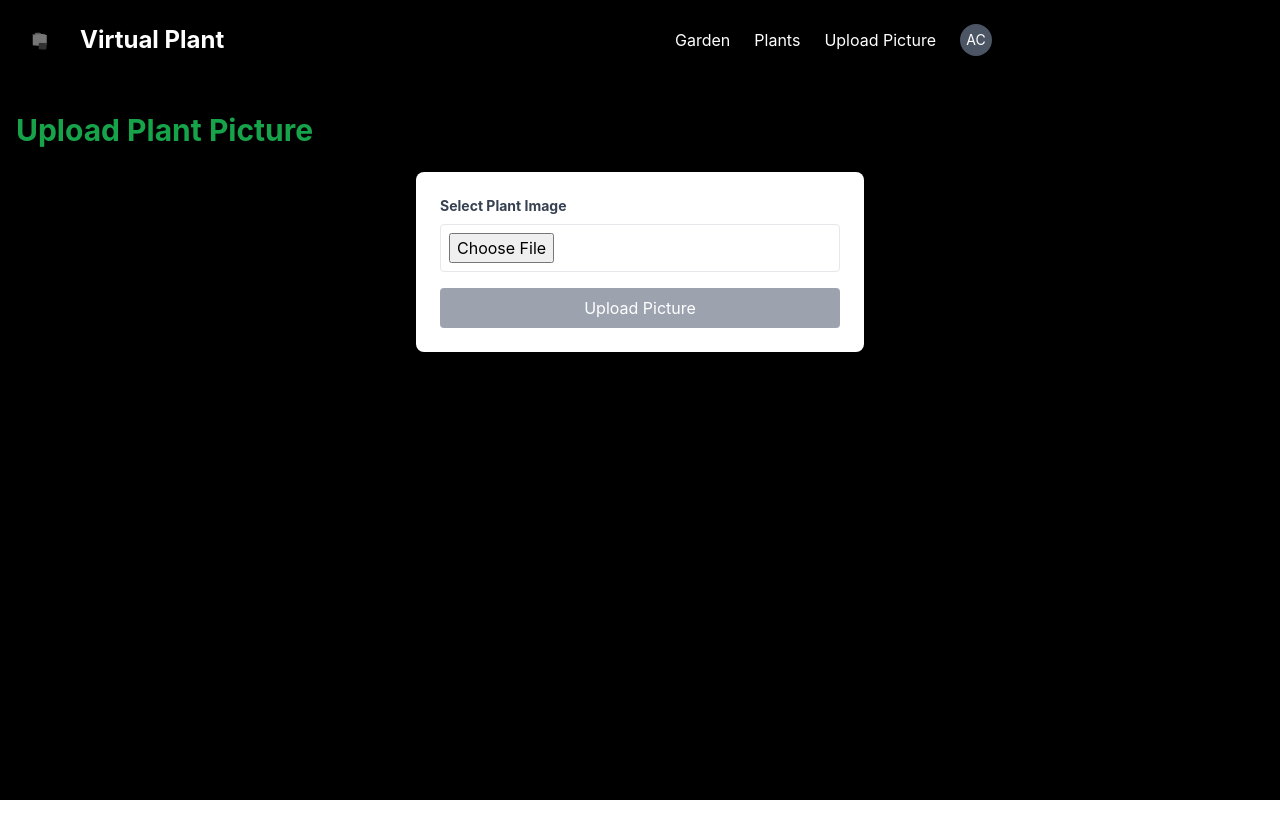
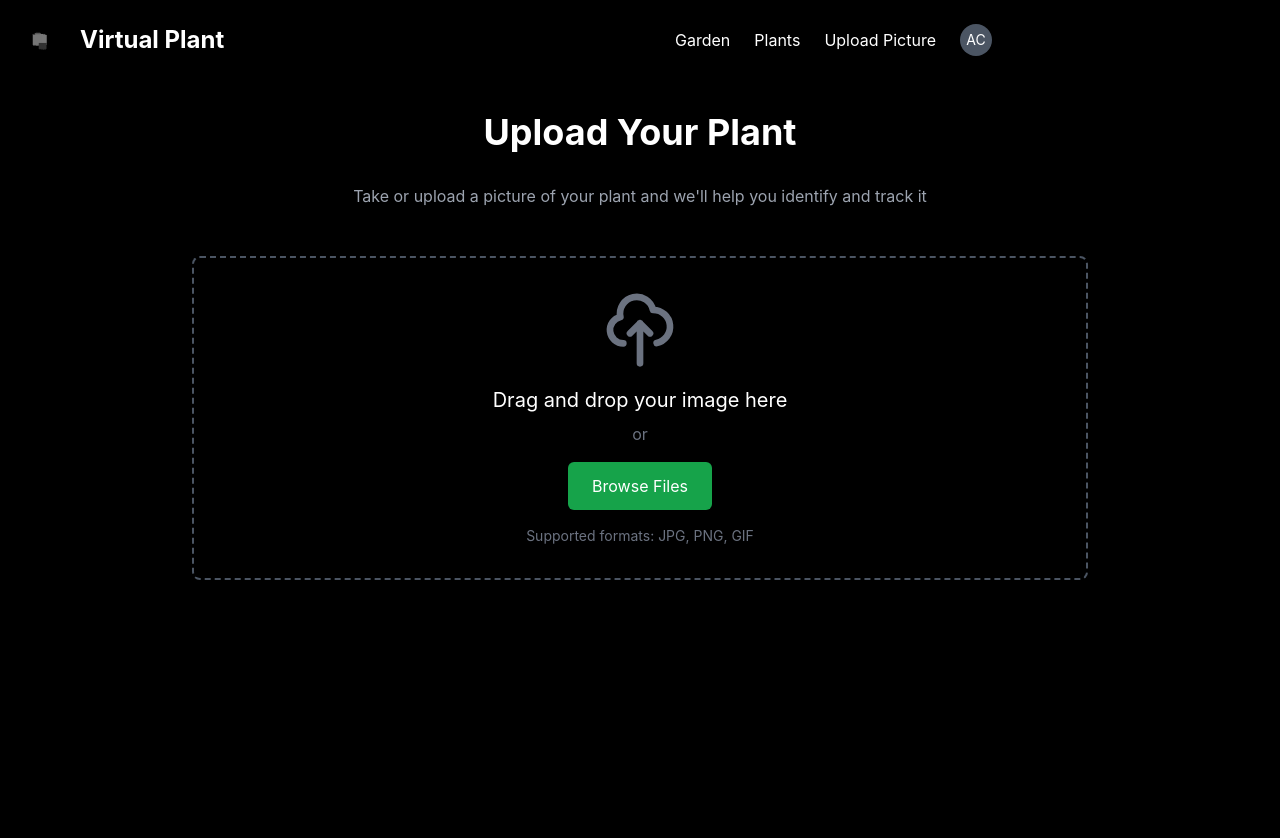
Before and after one commit to dwu006/scuhacks, a React (Vite) app in the folder scuhacks/: page /upload in a window 1280 px wide. Shown: the top 838 px of the page. Before the commit the page ends 800 px from the top, so only its background shows below. Built offline with nearby package versions, Linux system fonts and the light colour scheme.

Commit message:
Changed Image upload UI

```diff
--- a/scuhacks/package.json
+++ b/scuhacks/package.json
@@ -14,6 +14,7 @@
     "@react-three/fiber": "^8.15.16",
     "class-variance-authority": "^0.7.0",
     "clsx": "^2.1.0",
+    "framer-motion": "^12.4.3",
     "lucide-react": "^0.330.0",
     "react": "^18.2.0",
     "react-dom": "^18.2.0",
--- a/scuhacks/src/pages/Garden.jsx
+++ b/scuhacks/src/pages/Garden.jsx
@@ -1,15 +1,21 @@
 import { Canvas } from '@react-three/fiber';
 import { StatisticsSidebar } from '../components/StatisticsSidebar';
 import { Scene } from '../components/Scene';
+import { useNavigate } from 'react-router-dom';
 
 function Garden() {
+  const navigate = useNavigate();
+
   return (
     <div className="relative w-full h-screen bg-black text-white overflow-hidden">
       <StatisticsSidebar />
       <div className="absolute top-1/4 left-1/2 transform -translate-x-1/2 -translate-y-1/2 text-center z-10 mr-32">
         <h1 className="text-6xl font-bold mb-8 max-w-4xl mx-auto">Plant a Plant!</h1>
         <h2 className="text-xl mb-10">Take a picture of your plant and get started</h2>
-        <button className="bg-white text-black font-bold py-3 px-6 rounded-md hover:bg-gray-200 transition duration-300">
+        <button
+          onClick={() => navigate('/upload')}
+          className="bg-white text-black font-bold py-3 px-6 rounded-md hover:bg-gray-200 transition duration-300"
+        >
           Upload a picture
         </button>
       </div>
--- a/scuhacks/src/pages/Upload.jsx
+++ b/scuhacks/src/pages/Upload.jsx
@@ -1,39 +1,163 @@
-import { useState } from 'react';
+import { useState, useRef } from 'react';
+import { motion } from 'framer-motion';
 
 function Upload() {
-  const [selectedFile, setSelectedFile] = useState(null);
+  const [isDragging, setIsDragging] = useState(false);
+  const [preview, setPreview] = useState(null);
+  const fileInputRef = useRef(null);
 
-  const handleFileSelect = (event) => {
-    setSelectedFile(event.target.files[0]);
+  const handleDrag = (e) => {
+    e.preventDefault();
+    e.stopPropagation();
   };
 
-  const handleUpload = () => {
-    // TODO: Implement file upload logic
-    console.log('Uploading file:', selectedFile);
+  const handleDragIn = (e) => {
+    e.preventDefault();
+    e.stopPropagation();
+    setIsDragging(true);
+  };
+
+  const handleDragOut = (e) => {
+    e.preventDefault();
+    e.stopPropagation();
+    setIsDragging(false);
+  };
+
+  const handleDrop = (e) => {
+    e.preventDefault();
+    e.stopPropagation();
+    setIsDragging(false);
+
+    const files = e.dataTransfer.files;
+    if (files && files.length > 0) {
+      handleFiles(files);
+    }
+  };
+
+  const handleFiles = (files) => {
+    const file = files[0];
+    if (file.type.startsWith('image/')) {
+      const reader = new FileReader();
+      reader.onloadend = () => {
+        setPreview(reader.result);
+      };
+      reader.readAsDataURL(file);
+    }
+  };
+
+  const handleFileInput = (e) => {
+    const files = e.target.files;
+    if (files && files.length > 0) {
+      handleFiles(files);
+    }
   };
 
   return (
-    <div className="container mx-auto px-4 py-8">
-      <h1 className="text-3xl font-bold text-green-600 mb-6">Upload Plant Picture</h1>
-      <div className="max-w-md mx-auto bg-white rounded-lg shadow-md p-6">
-        <div className="mb-4">
-          <label className="block text-gray-700 text-sm font-bold mb-2">
-            Select Plant Image
-          </label>
+    <div className="min-h-screen bg-black text-white p-8">
+      <div className="max-w-4xl mx-auto">
+        <motion.div
+          initial={{ opacity: 0, y: 20 }}
+          animate={{ opacity: 1, y: 0 }}
+          transition={{ duration: 0.5 }}
+        >
+          <h1 className="text-4xl font-bold mb-8 text-center">Upload Your Plant</h1>
+          <p className="text-gray-400 text-center mb-12">
+            Take or upload a picture of your plant and we'll help you identify and track it
+          </p>
+        </motion.div>
+
+        <div className="relative">
+          <motion.div
+            className={`border-2 border-dashed rounded-lg p-8 text-center transition-colors duration-300 ${
+              isDragging
+                ? 'border-green-500 bg-green-500/10'
+                : preview
+                ? 'border-gray-600 bg-gray-800/50'
+                : 'border-gray-600 hover:border-green-500 hover:bg-green-500/10'
+            }`}
+            onDragEnter={handleDragIn}
+            onDragLeave={handleDragOut}
+            onDragOver={handleDrag}
+            onDrop={handleDrop}
+            initial={{ opacity: 0, scale: 0.95 }}
+            animate={{ opacity: 1, scale: 1 }}
+            transition={{ duration: 0.3 }}
+          >
+            {preview ? (
+              <div className="relative group">
+                <img
+                  src={preview}
+                  alt="Preview"
+                  className="max-h-96 mx-auto rounded-lg object-contain"
+                />
+                <div className="absolute inset-0 bg-black bg-opacity-50 opacity-0 group-hover:opacity-100 transition-opacity duration-300 rounded-lg flex items-center justify-center">
+                  <button
+                    onClick={() => setPreview(null)}
+                    className="bg-red-500 text-white px-4 py-2 rounded-md hover:bg-red-600 transition-colors duration-300"
+                  >
+                    Remove
+                  </button>
+                </div>
+              </div>
+            ) : (
+              <div className="space-y-4">
+                <div className="text-6xl text-gray-500 flex justify-center">
+                  <svg
+                    className="w-20 h-20"
+                    fill="none"
+                    stroke="currentColor"
+                    viewBox="0 0 24 24"
+                    xmlns="http://www.w3.org/2000/svg"
+                  >
+                    <path
+                      strokeLinecap="round"
+                      strokeLinejoin="round"
+                      strokeWidth={2}
+                      d="M7 16a4 4 0 01-.88-7.903A5 5 0 1115.9 6L16 6a5 5 0 011 9.9M15 13l-3-3m0 0l-3 3m3-3v12"
+                    />
+                  </svg>
+                </div>
+                <div>
+                  <p className="text-xl mb-2">Drag and drop your image here</p>
+                  <p className="text-gray-500">or</p>
+                </div>
+                <div>
                   <input
                     type="file"
+                    ref={fileInputRef}
+                    onChange={handleFileInput}
                     accept="image/*"
-            onChange={handleFileSelect}
-            className="w-full p-2 border rounded"
+                    className="hidden"
                   />
+                  <button
+                    onClick={() => fileInputRef.current?.click()}
+                    className="bg-green-600 text-white px-6 py-3 rounded-md hover:bg-green-700 transition-colors duration-300"
+                  >
+                    Browse Files
+                  </button>
                 </div>
+                <p className="text-sm text-gray-500">
+                  Supported formats: JPG, PNG, GIF
+                </p>
+              </div>
+            )}
+          </motion.div>
+
+          {preview && (
+            <motion.div
+              className="mt-8 text-center"
+              initial={{ opacity: 0, y: 20 }}
+              animate={{ opacity: 1, y: 0 }}
+              transition={{ duration: 0.3 }}
+            >
               <button
-          onClick={handleUpload}
-          disabled={!selectedFile}
-          className="w-full bg-green-600 text-white py-2 px-4 rounded hover:bg-green-700 disabled:bg-gray-400"
+                className="bg-green-600 text-white px-8 py-3 rounded-md hover:bg-green-700 transition-colors duration-300"
               >
-          Upload Picture
+                Add to Garden
               </button>
+            </motion.div>
+          )}
+        </div>
       </div>
     </div>
   );
```
Also changed, not shown: 1 other file (tests, documents, lock files or other folders). Lines whose indentation alone changed are shown as unchanged.
